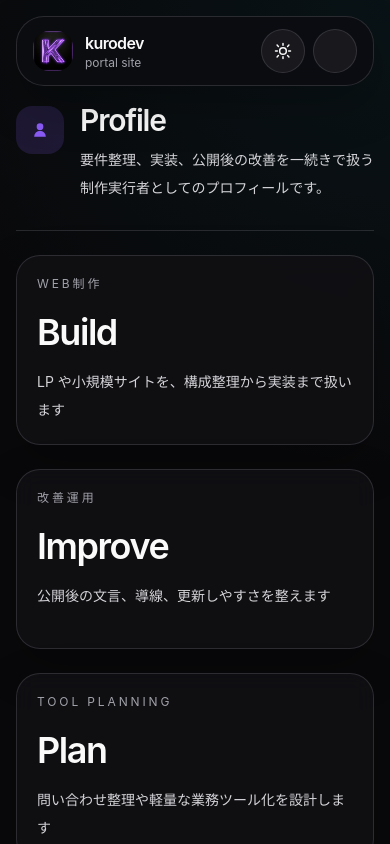
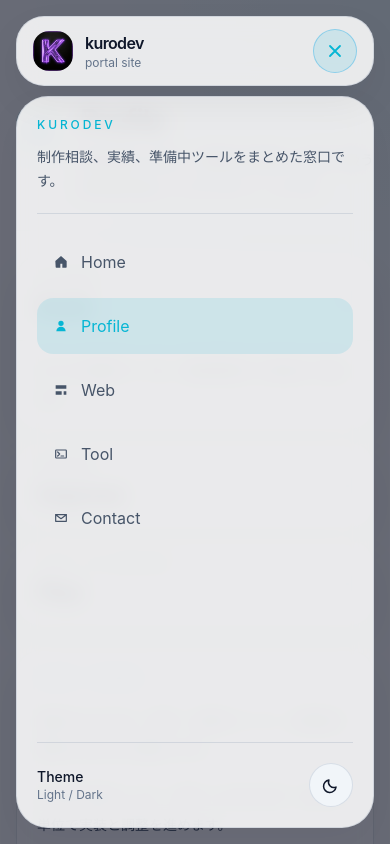
Before and after one commit to kurodev-web-tools/kurodev-hp, a Next.js app: page /profile in a window 390 px wide. Both pictures are taken after a click on the button "Open menu". Shown: the top 844 px of the page. Built offline with nearby package versions, Linux system fonts and the light colour scheme.

Commit message:
Refine mobile navigation and profile layout

```diff
--- a/app/contact/page.js
+++ b/app/contact/page.js
@@ -13,7 +13,7 @@ export default function ContactPage() {
       />
 
       <section className="grid gap-6 xl:grid-cols-[minmax(0,1.1fr)_minmax(360px,0.9fr)]">
-        <div className="space-y-6">
+        <div className="order-2 space-y-6 xl:order-1">
           <ContactForm />
           <BentoCard>
             <p className="section-kicker">相談しやすい内容</p>
@@ -27,7 +27,7 @@ export default function ContactPage() {
           </BentoCard>
         </div>
 
-        <div className="space-y-4">
+        <div className="order-1 space-y-4 xl:order-2">
           <BentoCard>
             <p className="section-kicker">budget guide</p>
             <h2 className="mt-3 text-lg font-semibold text-[var(--text)]">新規サイトは HP-portal のプランを基準に確認できます。</h2>
--- a/app/profile/page.js
+++ b/app/profile/page.js
@@ -4,6 +4,25 @@ import { PageHeader } from "@/components/ui/page-header";
 import { SkillGroup } from "@/components/ui/skill-group";
 import { StatCard } from "@/components/ui/stat-card";
 import { profileStats, skillGroups } from "@/lib/site-data";
+
+function ProfileStatsAccordion() {
+  return (
+    <section className="space-y-3 md:hidden">
+      {profileStats.map((stat, index) => (
+        <details key={stat.label} className="bento-card p-0" open={index === 0}>
+          <summary className="flex cursor-pointer list-none items-center justify-between gap-4 px-5 py-4">
+            <span>
+              <span className="block text-xs uppercase tracking-[0.24em] text-[var(--text-faint)]">{stat.label}</span>
+              <span className="mt-1 block text-2xl font-semibold tracking-[-0.04em] text-[var(--text)]">{stat.value}</span>
+            </span>
+            <span className="text-lg text-[var(--accent)]">+</span>
+          </summary>
+          <p className="border-t border-[var(--border)] px-5 py-4 text-sm leading-7 text-[var(--text-soft)]">{stat.note}</p>
+        </details>
+      ))}
+    </section>
+  );
+}
 
 export default function ProfilePage() {
   return (
@@ -14,7 +33,9 @@ export default function ProfilePage() {
         description="要件整理、実装、公開後の改善を一続きで扱う制作実行者としてのプロフィールです。"
       />
 
-      <section className="grid gap-6 xl:grid-cols-[minmax(0,1fr)_minmax(0,1fr)_minmax(340px,0.9fr)]">
+      <ProfileStatsAccordion />
+
+      <section className="hidden gap-6 md:grid xl:grid-cols-[minmax(0,1fr)_minmax(0,1fr)_minmax(340px,0.9fr)]">
         {profileStats.map((stat) => (
           <StatCard key={stat.label} {...stat} />
         ))}
--- a/components/mobile-nav.js
+++ b/components/mobile-nav.js
@@ -34,22 +34,31 @@ export function MobileNav() {
           </div>
         </Link>
         <div className="flex items-center gap-2">
-          <ThemeToggle />
           <button
             type="button"
             onClick={() => setOpen((value) => !value)}
-            className="inline-flex h-11 w-11 items-center justify-center rounded-full border border-[var(--border)] bg-[var(--panel-muted)]"
-            aria-label="Open menu"
+            className={`inline-flex h-11 w-11 items-center justify-center rounded-full border transition ${
+              open
+                ? "border-[var(--border-strong)] bg-[var(--accent-soft)]"
+                : "border-[var(--border)] bg-[var(--panel-muted)] hover:border-[var(--border-strong)] hover:bg-[var(--accent-soft)]"
+            }`}
+            aria-label={open ? "Close menu" : "Open menu"}
           >
-            <Icon name={open ? "close" : "menu"} className="h-5 w-5" />
+            <Icon name={open ? "close" : "menu"} className="h-5 w-5 text-[var(--accent)]" stroke={2.2} />
           </button>
         </div>
       </header>
 
       {open ? (
         <div className="fixed inset-0 z-30 bg-[rgba(2,6,23,0.58)] px-4 pb-4 pt-24 lg:hidden">
-          <div className="panel-strong h-full rounded-[32px] p-5">
-            <nav className="space-y-2">
+          <div className="panel-strong flex h-full flex-col rounded-[32px] p-5">
+            <div className="border-b border-[var(--border)] pb-5">
+              <p className="section-kicker">kurodev</p>
+              <p className="mt-3 text-sm leading-6 text-[var(--text-soft)]">
+                制作相談、実績、準備中ツールをまとめた窓口です。
+              </p>
+            </div>
+            <nav className="mt-5 space-y-2">
               {navigationItems.map((item) => {
                 const active = pathname === item.href;
                 return (
@@ -68,6 +77,15 @@ export function MobileNav() {
                 );
               })}
             </nav>
+            <div className="mt-auto border-t border-[var(--border)] pt-5">
+              <div className="flex items-center justify-between gap-4">
+                <div>
+                  <p className="text-sm font-medium text-[var(--text)]">Theme</p>
+                  <p className="text-xs text-[var(--text-faint)]">Light / Dark</p>
+                </div>
+                <ThemeToggle />
+              </div>
+            </div>
           </div>
         </div>
       ) : null}
--- a/components/ui/icon.js
+++ b/components/ui/icon.js
@@ -14,7 +14,7 @@ const paths = {
 
 export function Icon({ name, className = "h-4 w-4", stroke = 1.8 }) {
   const path = paths[name] ?? paths.spark;
-  const isStrokeIcon = ["sun", "moon", "arrow", "mail", "terminal"].includes(name);
+  const isStrokeIcon = ["sun", "moon", "arrow", "mail", "terminal", "menu", "close"].includes(name);
 
   return (
     <svg
--- a/components/ui/stat-card.js
+++ b/components/ui/stat-card.js
@@ -1,8 +1,8 @@
 import { BentoCard } from "@/components/ui/bento-card";
 
-export function StatCard({ label, value, note }) {
+export function StatCard({ label, value, note, className = "" }) {
   return (
-    <BentoCard className="min-h-[180px]">
+    <BentoCard className={`min-h-[180px] ${className}`}>
       <p className="text-xs uppercase tracking-[0.24em] text-[var(--text-faint)]">{label}</p>
       <p className="mt-5 text-4xl font-semibold tracking-[-0.04em] text-[var(--text)]">{value}</p>
       <p className="mt-4 text-sm leading-7 text-[var(--text-soft)]">{note}</p>
```
